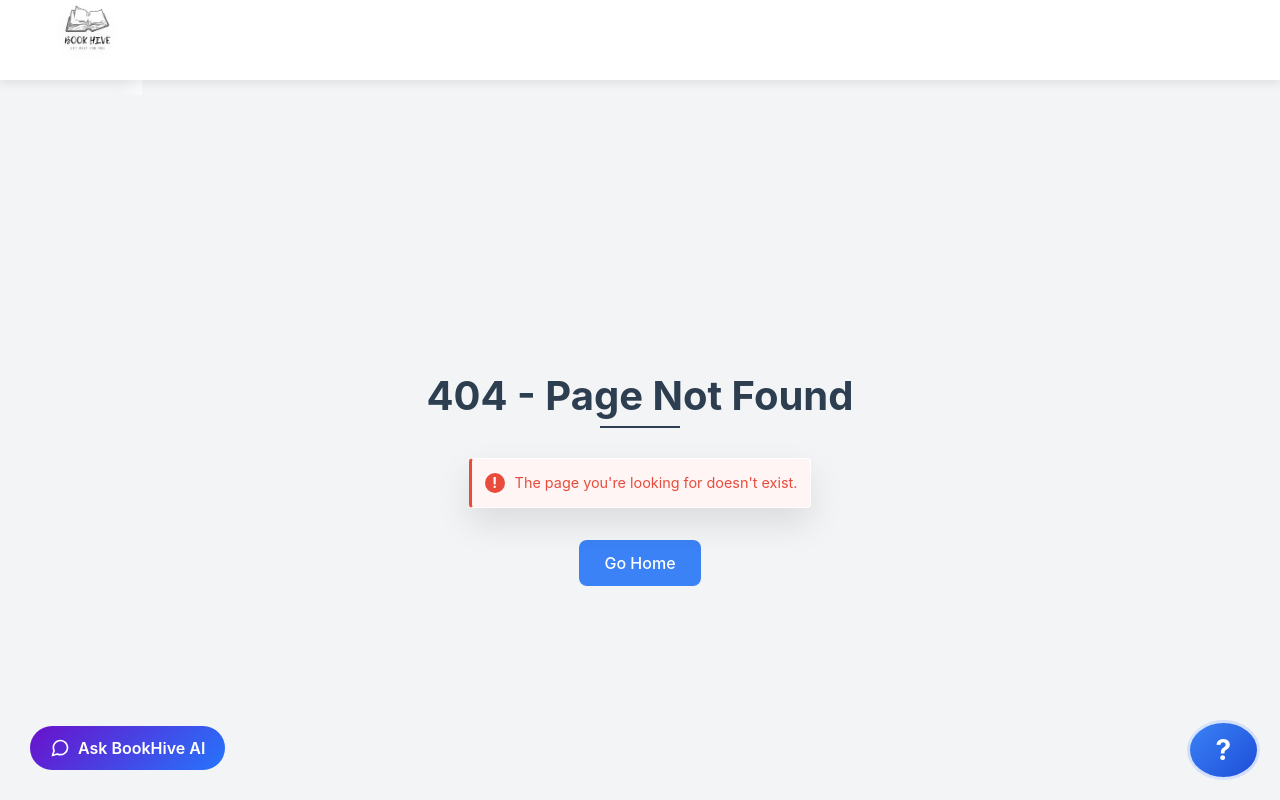
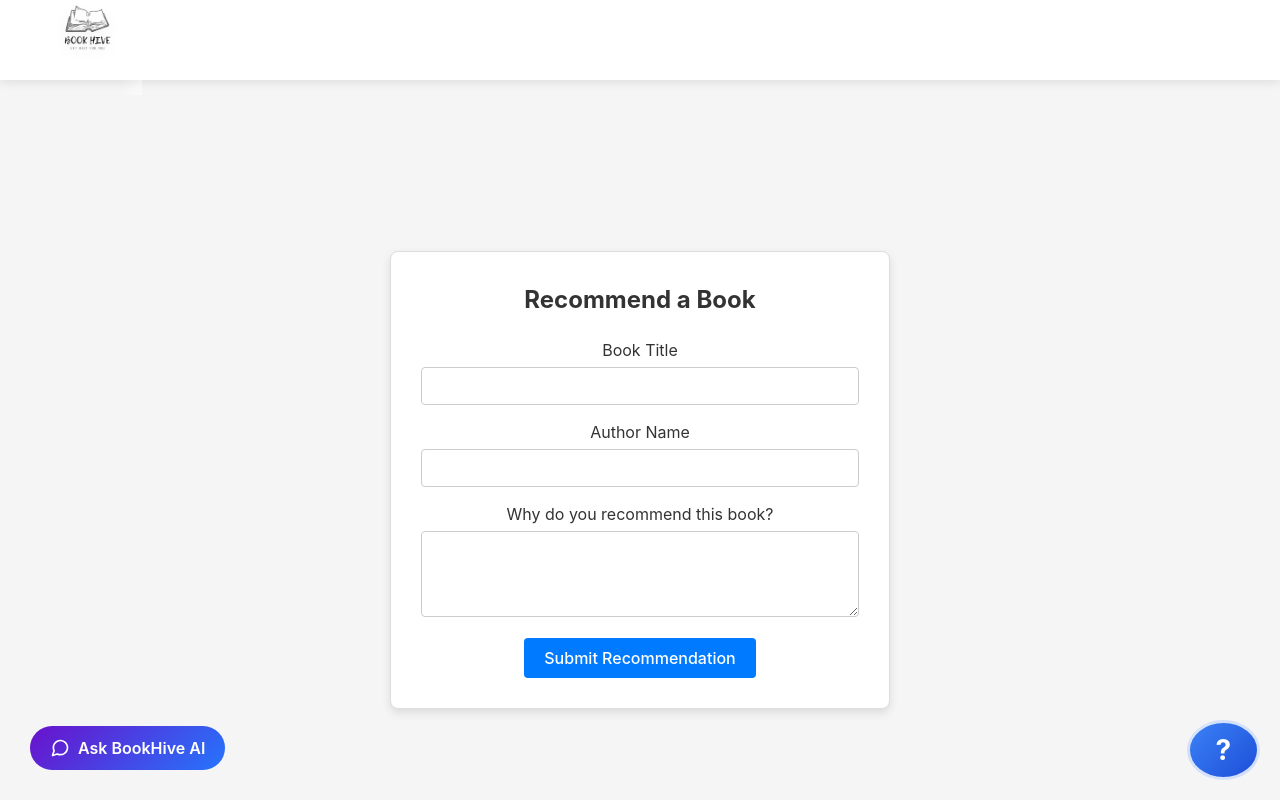
Before and after one commit to kalviumcommunity/S63_KartikBhardwaj_capstone_Bookhive, a React (Vite) app in the folder frontend/: page /recommend-book in a window 1280 px wide. Shown: the top 800 px of the page. Built offline with nearby package versions, Linux system fonts and the light colour scheme; no server answers.

Commit message:
Added an option for users to recommend there own books and submit an request to the admin to add that into there database.

```diff
--- a/frontend/src/App.jsx
+++ b/frontend/src/App.jsx
@@ -1,43 +1,49 @@
-import { BrowserRouter as Router, Routes, Route, Navigate } from 'react-router-dom'
-import './App.css'
-import './styles/App.css'
-import './styles/BookOfTheMonth.css'
-import { initializeLoadingInterceptors } from './utils/axiosConfig' // Import axios configuration
-import Navbar from './components/Navbar'
-import Hero from './components/Hero'
-import FeaturedBooks from './components/FeaturedBooks'
-import BookOfTheMonth from './components/BookOfTheMonth'
-import TopAuthors from './components/TopAuthors'
+import {
+  BrowserRouter as Router,
+  Routes,
+  Route,
+  Navigate,
+} from "react-router-dom";
+import "./App.css";
+import "./styles/App.css";
+import "./styles/BookOfTheMonth.css";
+import { initializeLoadingInterceptors } from "./utils/axiosConfig"; // Import axios configuration
+import Navbar from "./components/Navbar";
+import Hero from "./components/Hero";
+import FeaturedBooks from "./components/FeaturedBooks";
+import BookOfTheMonth from "./components/BookOfTheMonth";
+import TopAuthors from "./components/TopAuthors";
 
-import AuthorDetails from './components/AuthorDetails'
-import Signup from './components/SignUp'
-import Login from './components/Login'
-import Books from './components/Books'
-import UserProfile from './components/UserProfile'
-import ProtectedRoute from './components/ProtectedRoute'
-import ReadingMoodMatcher from './components/ReadingMoodMatcher'
-import BookDetails from './components/BookDetails'
-import WriteReview from './components/WriteReview'
-import BookChat from './components/BookChat'
-import AIAssistantWidget from './components/AIAssistantWidget'
-import { ThemeProvider } from './context/ThemeContext'
-import { AuthProvider } from './context/AuthContext'
-import { BookmarkProvider } from './context/BookmarkContext'
-import { LoadingProvider, useLoading } from './context/LoadingContext'
-import { ToastContainer } from 'react-toastify'
-import 'react-toastify/dist/ReactToastify.css'
-import Reviews from './components/Reviews'
-import AuthTokenHandler from './AuthTokenHandler'
-import ErrorBoundary from './components/ErrorBoundary'
-import SearchResults from './components/SearchResults'
-import AuthorsPage from './components/AuthorsPage'
-import LoadingInterceptorInitializer from './components/LoadingInterceptorInitializer'
-import WelcomePage from './components/WelcomePage'
-import FloatingBookAvatar from './components/FloatingBookAvatar'
-import AvatarShowcase from './components/AvatarShowcase'
-import AvatarDemo from './components/AvatarDemo'
-import ContactSection from './components/ContactSection'
-import Footer from './components/Footer'
+import AuthorDetails from "./components/AuthorDetails";
+import Signup from "./components/SignUp";
+import Login from "./components/Login";
+import Books from "./components/Books";
+import UserProfile from "./components/UserProfile";
+import ProtectedRoute from "./components/ProtectedRoute";
+import ReadingMoodMatcher from "./components/ReadingMoodMatcher";
+import BookDetails from "./components/BookDetails";
+import WriteReview from "./components/WriteReview";
+import BookChat from "./components/BookChat";
+import AIAssistantWidget from "./components/AIAssistantWidget";
+import { ThemeProvider } from "./context/ThemeContext";
+import { AuthProvider } from "./context/AuthContext";
+import { BookmarkProvider } from "./context/BookmarkContext";
+import { LoadingProvider, useLoading } from "./context/LoadingContext";
+import { ToastContainer } from "react-toastify";
+import "react-toastify/dist/ReactToastify.css";
+import Reviews from "./components/Reviews";
+import AuthTokenHandler from "./AuthTokenHandler";
+import ErrorBoundary from "./components/ErrorBoundary";
+import SearchResults from "./components/SearchResults";
+import AuthorsPage from "./components/AuthorsPage";
+import LoadingInterceptorInitializer from "./components/LoadingInterceptorInitializer";
+import WelcomePage from "./components/WelcomePage";
+import FloatingBookAvatar from "./components/FloatingBookAvatar";
+import AvatarShowcase from "./components/AvatarShowcase";
+import AvatarDemo from "./components/AvatarDemo";
+import ContactSection from "./components/ContactSection";
+import Footer from "./components/Footer";
+import RecommendBook from "./components/RecommendBook";
 
 function App() {
   return (
@@ -51,7 +57,9 @@ function App() {
               <div className="app-container">
                 <Navbar />
                 <Routes>
-                  <Route path="/" element={
+                  <Route
+                    path="/"
+                    element={
                       <div className="app">
                         <Hero />
                         <ErrorBoundary>
@@ -67,54 +75,82 @@ function App() {
                           <ContactSection />
                         </ErrorBoundary>
                       </div>
-                  } />
+                    }
+                  />
                   <Route path="/signup" element={<Signup />} />
                   <Route path="/login" element={<Login />} />
                   <Route path="/welcome" element={<WelcomePage />} />
                   <Route path="/avatar-demo" element={<AvatarDemo />} />
-              <Route path="/books" element={
+                  <Route
+                    path="/books"
+                    element={
                       <ProtectedRoute>
                         <Books />
                       </ProtectedRoute>
-              } />
-              <Route path="/profile" element={
+                    }
+                  />
+                  <Route
+                    path="/profile"
+                    element={
                       <ProtectedRoute>
                         <UserProfile />
                       </ProtectedRoute>
-              } />
-              <Route path="/reviews" element={
+                    }
+                  />
+                  <Route
+                    path="/reviews"
+                    element={
                       <ProtectedRoute>
                         <Reviews />
                       </ProtectedRoute>
-              } />
-              <Route path="/my-reviews" element={
+                    }
+                  />
+                  <Route
+                    path="/my-reviews"
+                    element={
                       <ProtectedRoute>
                         <Reviews />
                       </ProtectedRoute>
-              } />
-              <Route path="/mood-matcher" element={<ReadingMoodMatcher />} />
+                    }
+                  />
+                  <Route
+                    path="/mood-matcher"
+                    element={<ReadingMoodMatcher />}
+                  />
                   <Route path="/book/:workId" element={<BookDetails />} />
-              <Route path="/author/:authorName" element={<AuthorDetails />} />
-              <Route path="/write-review/:bookId" element={
+                  <Route
+                    path="/author/:authorName"
+                    element={<AuthorDetails />}
+                  />
+                  <Route
+                    path="/write-review/:bookId"
+                    element={
                       <ProtectedRoute>
                         <WriteReview />
                       </ProtectedRoute>
-              } />
+                    }
+                  />
                   <Route path="/search" element={<SearchResults />} />
+                  <Route path="/recommend-book" element={<RecommendBook />} />
                   <Route path="/authors" element={<AuthorsPage />} />
                   <Route path="/book-chat" element={<BookChat />} />
-              <Route path="*" element={
+                  <Route
+                    path="*"
+                    element={
                       <div className="error-page">
                         <h1 className="error-title">404 - Page Not Found</h1>
-                  <p className="error-message">The page you're looking for doesn't exist.</p>
+                        <p className="error-message">
+                          The page you're looking for doesn't exist.
+                        </p>
                         <button
-                    onClick={() => window.location.href = '/'}
+                          onClick={() => (window.location.href = "/")}
                           className="home-button"
                         >
                           Go Home
                         </button>
                       </div>
-              } />
+                    }
+                  />
                 </Routes>
               </div>
               <FloatingBookAvatar />
@@ -126,7 +162,7 @@ function App() {
         </BookmarkProvider>
       </ThemeProvider>
     </AuthProvider>
-  )
+  );
 }
 
-export default App
+export default App;
--- /dev/null
+++ b/frontend/src/components/RecommendBook.jsx
@@ -0,0 +1,164 @@
+import React, { useEffect, useRef, useState } from "react";
+import { gsap } from "gsap";
+
+const RecommendBook = () => {
+  const [bookTitle, setBookTitle] = useState("");
+  const [authorName, setAuthorName] = useState("");
+  const [description, setDescription] = useState("");
+
+  const containerRef = useRef(null);
+  const headingRef = useRef(null);
+  const inputRefs = useRef([]);
+  const buttonRef = useRef(null);
+
+  useEffect(() => {
+    const ctx = gsap.context(() => {
+      const tl = gsap.timeline();
+
+      tl.from(headingRef.current, {
+        y: -50,
+        opacity: 0,
+        duration: 0.6,
+        ease: "power2.out",
+      });
+
+      tl.from(inputRefs.current, {
+        y: 30,
+        opacity: 0,
+        duration: 0.5,
+        ease: "power2.out",
+        stagger: 0.15,
+      });
+
+      tl.from(buttonRef.current, {
+        scale: 0.8,
+        opacity: 0,
+        duration: 0.4,
+        ease: "back.out(1.7)",
+      });
+    }, containerRef);
+
+    return () => ctx.revert(); // clean up
+  }, []);
+
+  const handleSubmit = (e) => {
+    e.preventDefault();
+
+    console.log({
+      bookTitle,
+      authorName,
+      description,
+    });
+
+    alert("Recommendation submitted to the server!");
+
+    setBookTitle("");
+    setAuthorName("");
+    setDescription("");
+  };
+
+  return (
+    <div
+      ref={containerRef}
+      style={{
+        display: "flex",
+        justifyContent: "center",
+        alignItems: "center",
+        minHeight: "100vh",
+        backgroundColor: "#f5f5f5",
+        padding: "20px",
+      }}
+    >
+      <div
+        style={{
+          width: "100%",
+          maxWidth: "500px",
+          backgroundColor: "#fff",
+          border: "1px solid #ddd",
+          borderRadius: "8px",
+          padding: "30px",
+          boxShadow: "0 4px 10px rgba(0, 0, 0, 0.1)",
+        }}
+      >
+        <h2 ref={headingRef} style={{ marginBottom: "20px" }}>
+          Recommend a Book
+        </h2>
+        <form onSubmit={handleSubmit}>
+          <div style={{ marginBottom: "15px" }}>
+            <label>Book Title</label>
+            <input
+              ref={(el) => (inputRefs.current[0] = el)}
+              type="text"
+              value={bookTitle}
+              onChange={(e) => setBookTitle(e.target.value)}
+              required
+              style={{
+                width: "100%",
+                padding: "10px",
+                marginTop: "5px",
+                color: "#333",
+                border: "1px solid #ccc",
+                borderRadius: "4px",
+                backgroundColor: "transparent",
+              }}
+            />
+          </div>
+          <div style={{ marginBottom: "15px" }}>
+            <label>Author Name</label>
+            <input
+              ref={(el) => (inputRefs.current[1] = el)}
+              type="text"
+              value={authorName}
+              onChange={(e) => setAuthorName(e.target.value)}
+              required
+              style={{
+                width: "100%",
+                padding: "10px",
+                color: "#333",
+                marginTop: "5px",
+                border: "1px solid #ccc",
+                borderRadius: "4px",
+                backgroundColor: "transparent",
+              }}
+            />
+          </div>
+          <div style={{ marginBottom: "15px" }}>
+            <label>Why do you recommend this book?</label>
+            <textarea
+              ref={(el) => (inputRefs.current[2] = el)}
+              value={description}
+              onChange={(e) => setDescription(e.target.value)}
+              required
+              rows="4"
+              style={{
+                width: "100%",
+                color: "#333",
+                padding: "10px",
+                marginTop: "5px",
+                border: "1px solid #ccc",
+                borderRadius: "4px",
+                backgroundColor: "transparent",
+              }}
+            ></textarea>
+          </div>
+          <button
+            ref={buttonRef}
+            type="submit"
+            style={{
+              padding: "10px 20px",
+              backgroundColor: "#007bff",
+              color: "#fff",
+              border: "none",
+              borderRadius: "4px",
+              cursor: "pointer",
+            }}
+          >
+            Submit Recommendation
+          </button>
+        </form>
+      </div>
+    </div>
+  );
+};
+
+export default RecommendBook;
```
Also changed, not shown: 1 other file (tests, documents, lock files or other folders). Lines whose indentation alone changed are shown as unchanged.
